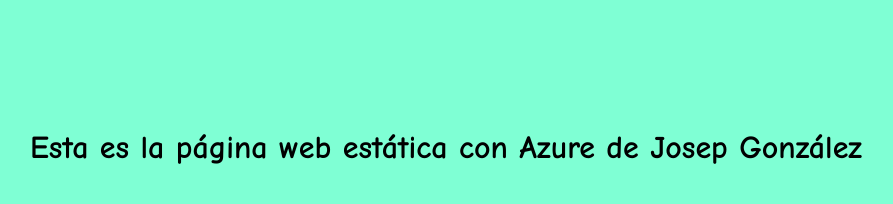
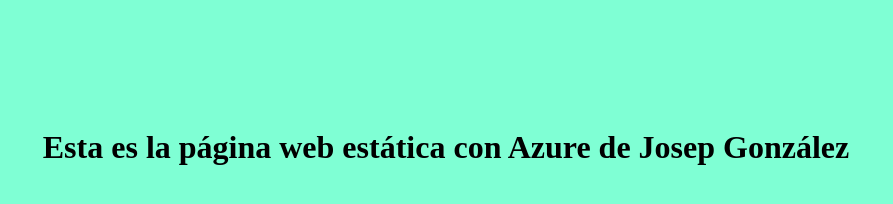
Before and after one commit to josep1200/my-first-static-web-app, a plain HTML site: page index.html in a window 1280 px wide. Shown: the whole page, without its empty margins (194-1087 px from the left). Drawn offline with Linux system fonts and the light colour scheme.

Commit message:
index.html

```diff
--- a/index.html
+++ b/index.html
@@ -6,13 +6,13 @@
     <title>Página Web Estática con Azure</title>
     <style>
         body {
-            background-color: #7FFFD4; /* Color de fondo azul agua marina */
-            font-family: 'Comic Sans MS', cursive, sans-serif; /* Fuente Comic Sans */
+            background-color: #7FFFD4;
+
             text-align: center;
-            padding-top: 100px; /* Espacio superior para centrar el texto */
+            padding-top: 100px;
         }
         h1 {
-            color: #000; /* Color del texto negro */
+            color: #000;
         }
     </style>
 </head>
```
